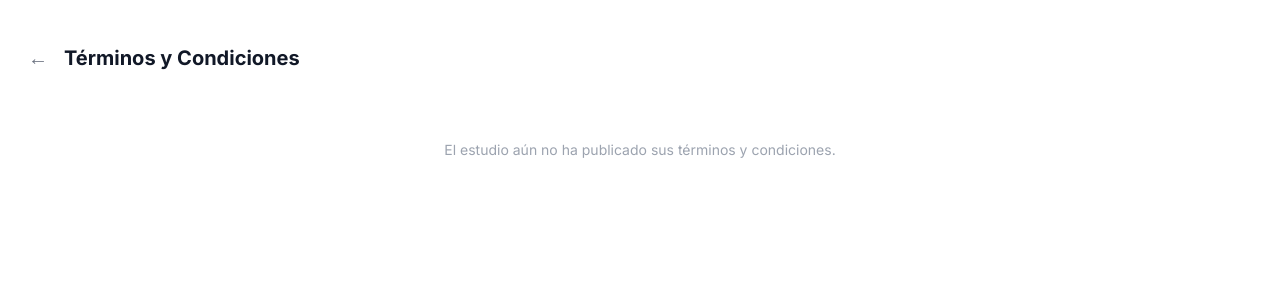
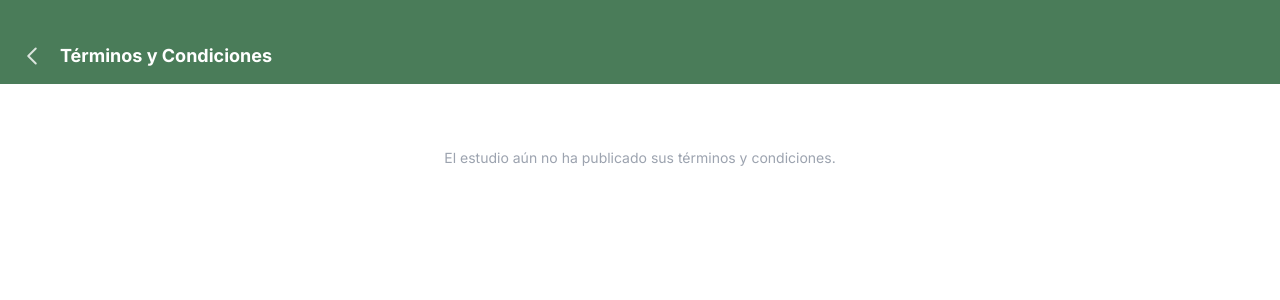
Before and after one commit to Joacoe0901/studio-pwa, a Next.js app: page /terminos in a window 1280 px wide. Shown: the top 300 px of the page. Built offline with nearby package versions, Linux system fonts and the light colour scheme; no server answers.

Commit message:
fix: agregar scroll en horarios y banner verde en terminos y condiciones

```diff
--- a/app/horarios/page.tsx
+++ b/app/horarios/page.tsx
@@ -70,7 +70,7 @@ export default function HorariosPage() {
                 </button>
                 <h1 className="text-lg font-bold text-white">Horarios</h1>
             </header>
-            <main className="flex-1 px-6 pt-4 pb-10 overflow-y-auto">
+            <main className="flex-1 min-h-0 px-6 pt-4 pb-10 overflow-y-auto">
                 {loading ? (
                     <p className="text-gray-400 text-sm">Cargando horarios...</p>
                 ) : sortedDays.length === 0 ? (
--- a/app/terminos/page.tsx
+++ b/app/terminos/page.tsx
@@ -7,12 +7,14 @@ import { apiFetch } from "@/lib/api";
 interface CompanyInfo {
     termsText: string;
     studioName: string;
+    primaryColor: string;
 }
 
 export default function TerminosPage() {
     const router = useRouter();
     const [info, setInfo] = useState<CompanyInfo | null>(null);
     const [loading, setLoading] = useState(true);
+    const primaryColor = info?.primaryColor || "#4A7C59";
 
     useEffect(() => {
         apiFetch<CompanyInfo>("/client/company")
@@ -23,11 +25,15 @@ export default function TerminosPage() {
 
     return (
         <div className="min-h-screen bg-white flex flex-col">
-            <header className="px-6 pt-10 pb-4 flex items-center gap-3">
-                <button onClick={() => router.back()} className="p-1 text-gray-500 text-xl">&larr;</button>
-                <h1 className="text-xl font-bold">Términos y Condiciones</h1>
+            <header className="flex-shrink-0 px-4 pt-10 pb-3 flex items-center gap-3" style={{ backgroundColor: primaryColor }}>
+                <button onClick={() => router.back()} className="p-1 text-white/80 hover:text-white transition-colors">
+                    <svg className="w-6 h-6" fill="none" stroke="currentColor" strokeWidth={2} viewBox="0 0 24 24">
+                        <path strokeLinecap="round" strokeLinejoin="round" d="M15.75 19.5L8.25 12l7.5-7.5" />
+                    </svg>
+                </button>
+                <h1 className="text-lg font-bold text-white">Términos y Condiciones</h1>
             </header>
-            <main className="flex-1 min-h-0 px-6 pb-10 overflow-y-auto">
+            <main className="flex-1 min-h-0 px-6 pt-4 pb-10 overflow-y-auto">
                 {loading ? (
                     <p className="text-gray-400 text-sm">Cargando...</p>
                 ) : !info?.termsText ? (
```
